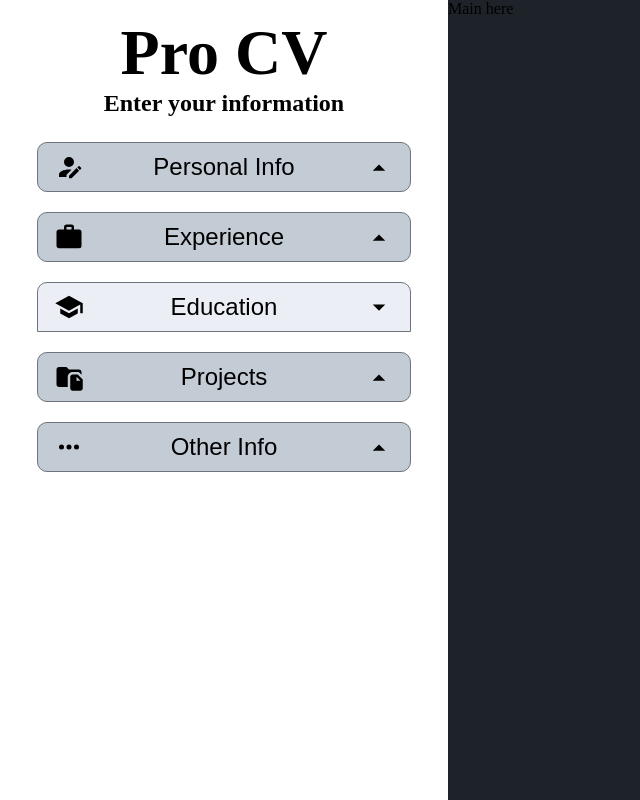
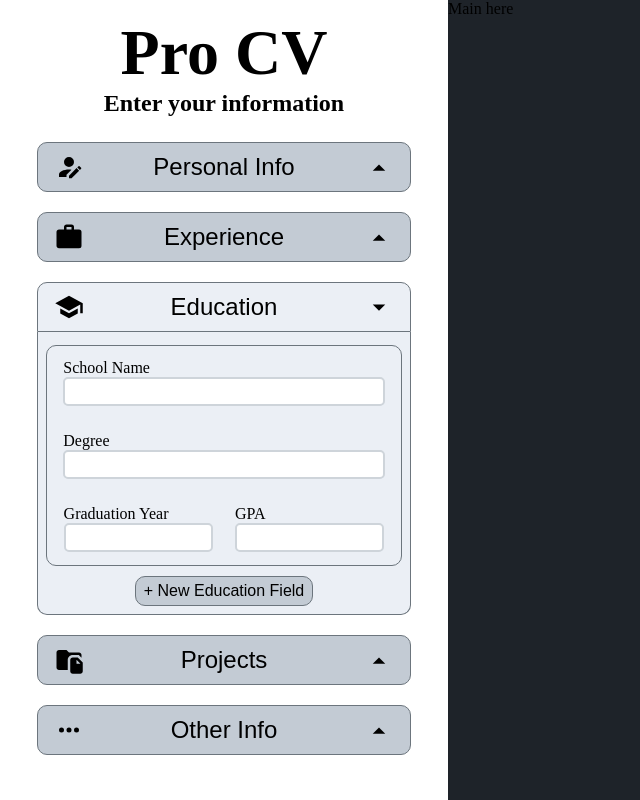
Before and after one commit to devchap8/cv-application, a React (Vite) app: page / in a window 1280 px wide. Both pictures are taken after a click on the button "Education". Shown: the whole page, without its empty margins (0-640 px from the left). Built offline with nearby package versions, Linux system fonts and the light colour scheme.

Commit message:
start education field

```diff
--- /dev/null
+++ b/src/components/education.jsx
@@ -0,0 +1,22 @@
+export default function Education({uuid}) {
+    return (
+        <div className="subform">
+            <label htmlFor={`schoolName${uuid}`} className="fullLineLabel">
+                School Name
+                <input type="text" id={`schoolName${uuid}`} name={`schoolName${uuid}`}></input>
+            </label>
+            <label htmlFor={`degree${uuid}`} className="fullLineLabel">
+                Degree
+                <input type="text" id={`degree${uuid}`} name={`degree${uuid}`}></input>
+            </label>
+            <label htmlFor={`gradYear${uuid}`}>
+                Graduation Year
+                <input type="text" id={`gradYear${uuid}`} name={`gradYear${uuid}`}></input>
+            </label>
+            <label htmlFor={`gpa${uuid}`}>
+                GPA
+                <input type="text" id={`gpa${uuid}`} name={`gpa${uuid}`}></input>
+            </label>
+        </div>
+    )
+}
--- a/src/components/form-section.jsx
+++ b/src/components/form-section.jsx
@@ -1,4 +1,12 @@
+import { useState } from 'react';
+import Education from "./education"
+
+const baseEdu = crypto.randomUUID();
+
 export default function FormSection({display, id}) {
+    const [eduList, setEduList] = useState([baseEdu]);
+    const newEdu = () => setEduList([...eduList, crypto.randomUUID()]);
+
     if(id === 1) {return ( // personal info
         <form className={display ? "" : "hidden"}>
             <label htmlFor="fullName" className="fullLineLabel">
@@ -22,12 +30,21 @@ export default function FormSection({display, id}) {
                 <input type="text" id="website" name="website"></input>
             </label>
         </form>
+
     )} else if(id === 2) {return ( // experience
         null
+
     )} else if(id === 3) {return ( // education
-        null
+        <form className={display ? "" : "hidden"}>
+            <footer className="formFooter">
+                {eduList.map(eduId => <Education uuid={eduId} key={eduId}></Education>)}
+                <button type="button" className="newFieldButton" onClick={newEdu}>+ New Education Field</button>
+            </footer>
+        </form>
+
     )} else if(id === 4) {return ( // projects
         null
+
     )} else if(id === 5) {return ( // other info
         <form className={display ? "" : "hidden"}>
             <label htmlFor="skills" className="fullLineLabel">
--- a/src/components/menu-button.jsx
+++ b/src/components/menu-button.jsx
@@ -1,6 +1,6 @@
 export default function MenuButton({icon, text, isSelected, handleClick}) {
     return (
-        <button onClick={handleClick} className={isSelected ? "selectedButton" : ""}>
+        <button onClick={handleClick} className={isSelected ? "menuButton selectedButton" : "menuButton"}>
             {icon}
             {text}
             {isSelected ? <img src="src/assets/menu-down.svg"></img> : <img src="src/assets/menu-up.svg"></img>}
--- a/src/styles/index.css
+++ b/src/styles/index.css
@@ -55,7 +55,7 @@ h1 {
   font-size: 4rem;
 }
 
-.sidebarMain button {
+.sidebarMain button.menuButton {
   width: 90%;
   height: 50px;
   display: flex;
@@ -68,11 +68,11 @@ h1 {
   background-color: var(--btn-light);
 }
 
-button.selectedButton {
+button.selectedButton.menuButton {
   border-radius: 10px 10px 0 0;
 }
 
-.sidebarMain button:hover,
+.sidebarMain button.menuButton:hover,
 .sidebarMain button.selectedButton {
   background-color: var(--btn-light-hover);
   cursor: pointer;
@@ -85,17 +85,27 @@ button.selectedButton {
 
 /* Forms */
 
-.sidebarMain form {
+.sidebarMain form,
+.subform {
   width: 90%;
   background-color: var(--btn-light-hover);
   border: 1px solid var(--text-muted);
-  border-top: none;
-  border-radius: 0 0 10px 10px;
-  margin-top: -20px;
   display: flex;
   flex-wrap: wrap;
   justify-content: space-evenly;
   /* flex-direction: column; */
+}
+
+.sidebarMain form {
+  border-top: none;
+  border-radius: 0 0 10px 10px;
+  margin-top: -20px;
+}
+
+.subform {
+  margin: 5px auto 10px auto;
+  width: 100%;
+  border-radius: 10px;
 }
 
 label, input {
@@ -131,6 +141,25 @@ input:focus {
   font-size: .85rem;
 }
 
+.formFooter {
+  padding: .5rem;
+  width: 100%;
+}
+
+.newFieldButton {
+  width: 50%;
+  height: 30px;
+  font-size: 1rem;
+  border: 1px solid var(--text-muted);
+  border-radius: 10px;
+  background-color: var(--btn-light);
+}
+
+.newFieldButton:hover {
+  background-color: var(--btn-light-hover);
+  cursor: pointer;
+}
+
 /* CV Display */
 
 .cvContainer {
```
